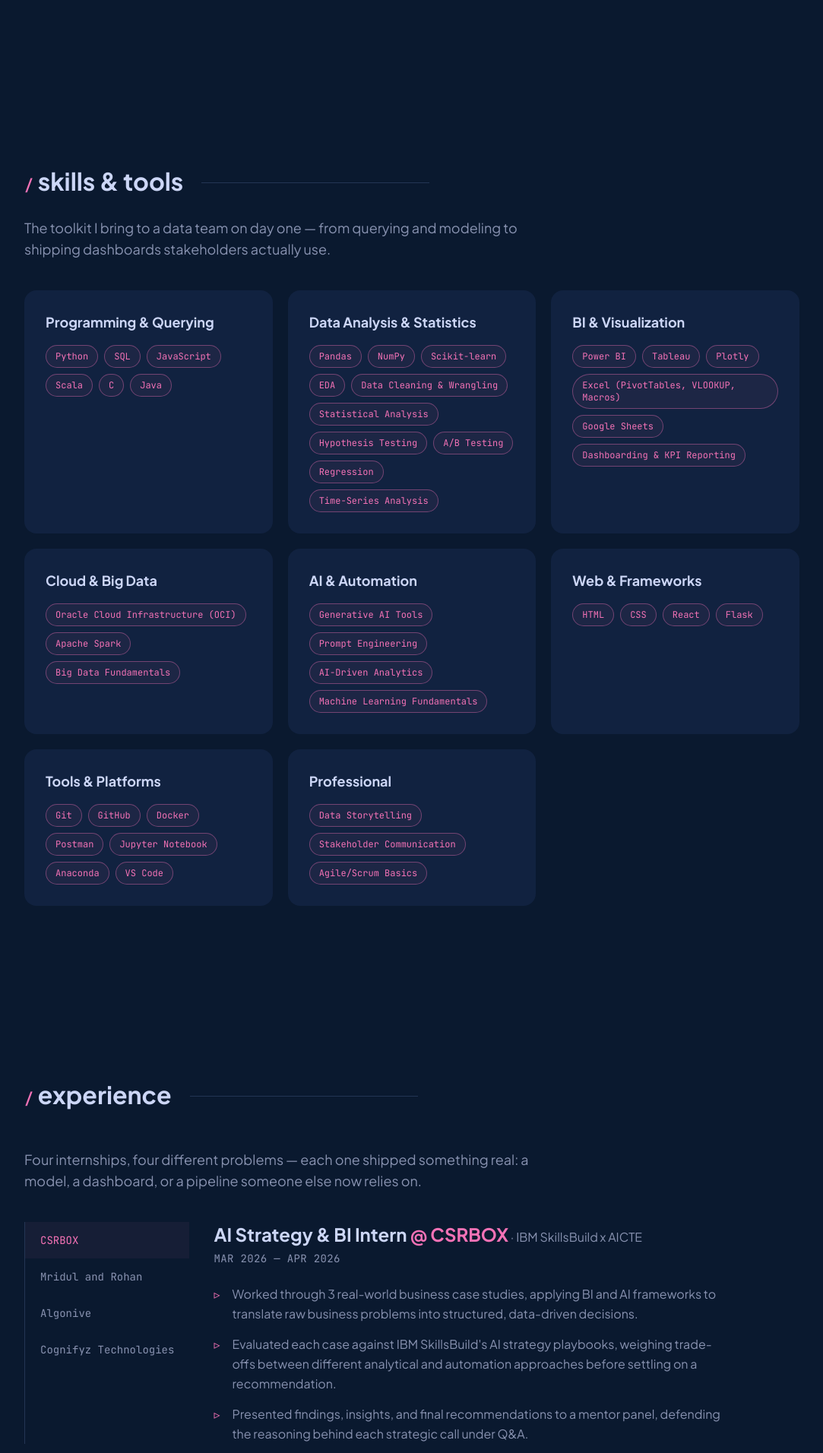
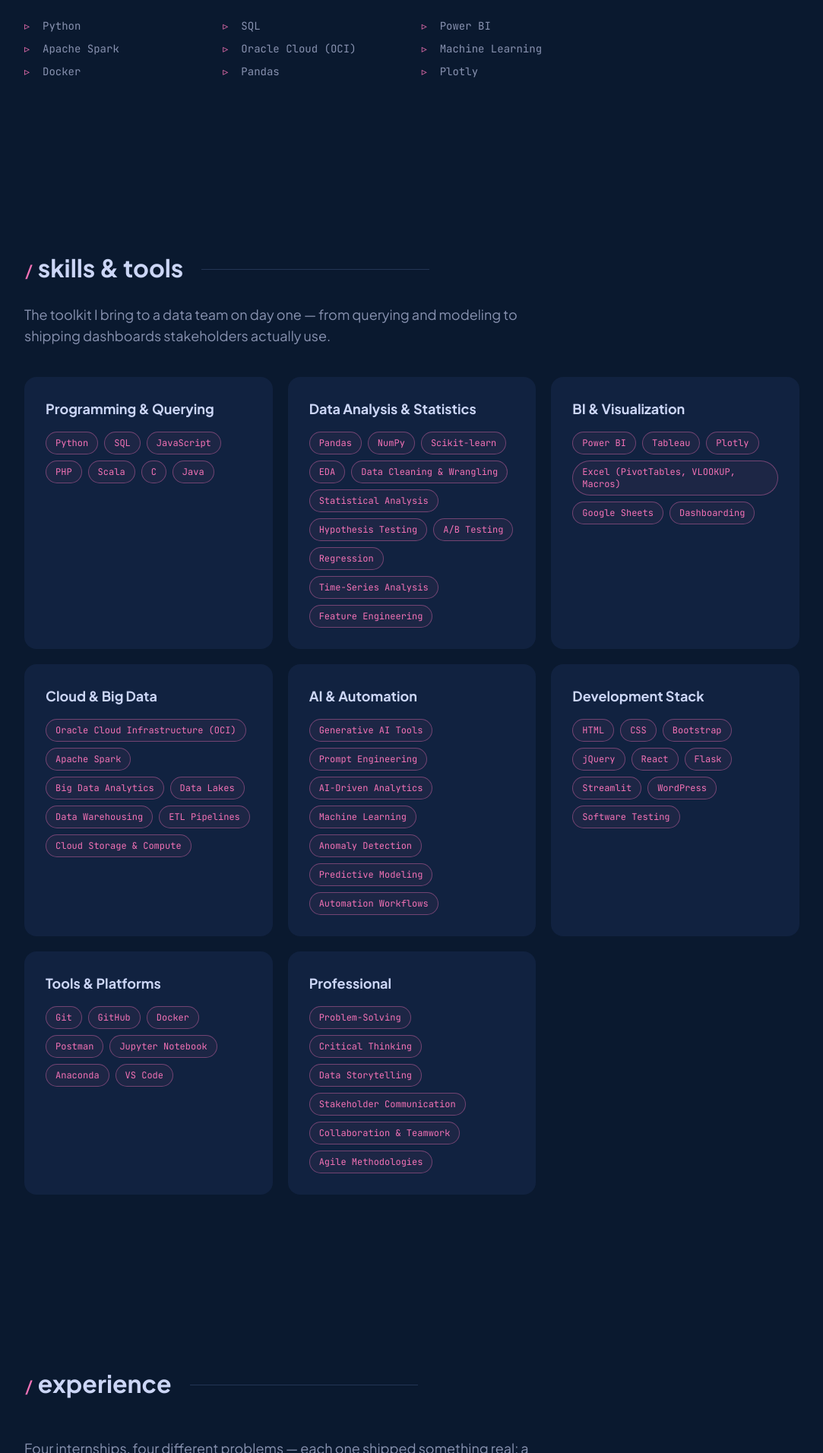
Before and after one commit to rev2018/reva-portfolio, a React (Vite) app: page / in a window 1280 px wide. Shown: the part 1532-3444 px from the top of the page at 76% size, without its empty margins (98-1181 px from the left). Built offline with nearby package versions, Linux system fonts and the light colour scheme.

Commit message:
Fix portfolio content

```diff
--- a/src/data/content.js
+++ b/src/data/content.js
@@ -14,67 +14,46 @@
   linkedin: "https://www.linkedin.com/in/reva-saxena-61bb33342",
   resumeUrl: "/Reva_Saxena_Resume.pdf",
   bio: [
-    "I'm a data analyst and final-year BCA student based in Jaipur, India, currently rounding out four internships spanning data analytics, AI/BI strategy, and Python development. I'm drawn to the full lifecycle of a data problem: pulling and cleaning the data, building the model or pipeline behind it, and packaging the result into something a stakeholder can actually act on.",
-    "Across those internships, I've built predictive models and anomaly-detection workflows on transactional datasets with 25,000+ rows, shipped real-time dashboards in Python, Plotly, and SQL that gave teams live visibility into key business metrics, and automated data-validation pipelines that cut manual prep time by roughly a third. I've also spent time on the AI-strategy side, working through business case studies with BI and AI frameworks to turn ambiguous problems into clear recommendations.",
-    "I'm currently completing advanced diplomas in data analytics alongside my BCA, holding certifications from J.P. Morgan, Accenture, IBM, and Oracle Cloud Infrastructure. I'm actively looking for data analyst or data science roles where I can keep working close to the data — and close to the decisions it's meant to inform.",
+    "I’m a final-year BCA student and aspiring Data Analyst who enjoys turning raw, messy data into insights that drive better decisions. Whether it’s cleaning datasets, building predictive models, designing analytics pipelines, or creating interactive dashboards, I enjoy solving problems across the entire data lifecycle—from collecting information to delivering something stakeholders can confidently act on.",
+    "Through multiple internships spanning data analytics, AI/BI strategy, Python development, and web development, I’ve worked on projects involving 25,000+ row transactional datasets, developed anomaly detection and predictive modelling workflows, built real-time dashboards using Python, Plotly, and SQL, and automated data validation processes that reduced manual effort while improving data quality. Beyond the technical implementation, I enjoy understanding the business context behind the numbers and translating complex findings into practical recommendations.",
+    "Alongside my BCA, I’m pursuing advanced studies in Data Analytics while continuously strengthening my skills through industry programmes from J.P. Morgan, Accenture, IBM, and Oracle Cloud Infrastructure. I’m particularly interested in Data Analytics, Business Intelligence, and Data Science roles where I can combine analytical thinking, technical problem-solving, and effective communication to build solutions that create measurable business impact.",
   ],
   techStack: [
-    "Python",
-    "SQL",
-    "Power BI",
-    "Tableau",
-    "Pandas & NumPy",
-    "Scikit-learn",
-  ],
+  "Python",
+  "SQL",
+  "Power BI",
+  "Apache Spark",
+  "Oracle Cloud (OCI)",
+  "Machine Learning",
+  "Docker",
+  "Pandas",
+  "Plotly",]
 };
 
 export const skillGroups = [
   {
     title: "Programming & Querying",
-    skills: ["Python", "SQL", "JavaScript", "Scala", "C", "Java"],
+    skills: ["Python", "SQL", "JavaScript", "PHP", "Scala", "C", "Java"],
   },
   {
     title: "Data Analysis & Statistics",
-    skills: [
-      "Pandas",
-      "NumPy",
-      "Scikit-learn",
-      "EDA",
-      "Data Cleaning & Wrangling",
-      "Statistical Analysis",
-      "Hypothesis Testing",
-      "A/B Testing",
-      "Regression",
-      "Time-Series Analysis",
-    ],
+    skills: ["Pandas","NumPy","Scikit-learn","EDA", "Data Cleaning & Wrangling","Statistical Analysis","Hypothesis Testing","A/B Testing","Regression","Time-Series Analysis","Feature Engineering"],
   },
   {
     title: "BI & Visualization",
-    skills: [
-      "Power BI",
-      "Tableau",
-      "Plotly",
-      "Excel (PivotTables, VLOOKUP, Macros)",
-      "Google Sheets",
-      "Dashboarding & KPI Reporting",
-    ],
+    skills: ["Power BI","Tableau","Plotly","Excel (PivotTables, VLOOKUP, Macros)","Google Sheets","Dashboarding",],
   },
   {
     title: "Cloud & Big Data",
-    skills: ["Oracle Cloud Infrastructure (OCI)", "Apache Spark", "Big Data Fundamentals"],
+    skills: ["Oracle Cloud Infrastructure (OCI)", "Apache Spark", "Big Data Analytics", "Data Lakes", "Data Warehousing", "ETL Pipelines", "Cloud Storage & Compute"],
   },
   {
     title: "AI & Automation",
-    skills: [
-      "Generative AI Tools",
-      "Prompt Engineering",
-      "AI-Driven Analytics",
-      "Machine Learning Fundamentals",
-    ],
+    skills: ["Generative AI Tools","Prompt Engineering","AI-Driven Analytics","Machine Learning","Anomaly Detection","Predictive Modeling","Automation Workflows"],
   },
   {
-    title: "Web & Frameworks",
-    skills: ["HTML", "CSS", "React", "Flask"],
+    title: "Development Stack",
+    skills: ["HTML", "CSS", "Bootstrap", "jQuery", "React", "Flask", "Streamlit", "WordPress", "Software Testing"],
   },
   {
     title: "Tools & Platforms",
@@ -82,7 +61,7 @@
   },
   {
     title: "Professional",
-    skills: ["Data Storytelling", "Stakeholder Communication", "Agile/Scrum Basics"],
+    skills: ["Problem-Solving", "Critical Thinking", "Data Storytelling", "Stakeholder Communication", "Collaboration & Teamwork", "Agile Methodologies"],
   },
 ];
 
@@ -93,9 +72,10 @@
     title: "AI Strategy & BI Intern",
     duration: "Mar 2026 — Apr 2026",
     points: [
-      "Worked through 3 real-world business case studies, applying BI and AI frameworks to translate raw business problems into structured, data-driven decisions.",
-      "Evaluated each case against IBM SkillsBuild's AI strategy playbooks, weighing trade-offs between different analytical and automation approaches before settling on a recommendation.",
-      "Presented findings, insights, and final recommendations to a mentor panel, defending the reasoning behind each strategic call under Q&A.",
+      "Analysed 3 real-world business case studies using Business Intelligence and AI frameworks to transform complex business challenges into structured, data-driven strategies.",
+      "Evaluated multiple AI adoption and analytics approaches by assessing feasibility, business impact, and implementation trade-offs before recommending the most effective solution.",
+      "Presented strategic insights and recommendations to an industry mentor panel, clearly justifying analytical decisions and responding to technical and business-focused discussions.",
+      "Mapped business requirements to AI and BI solution architectures, identifying suitable analytical approaches for improving decision-making and operational efficiency.",
     ],
   },
   {
@@ -104,10 +84,10 @@
     title: "Website Developer Intern",
     duration: "Sept 2025 — Oct 2025",
     points: [
-      "Converted 10+ UI design mockups into responsive, functional website pages, working closely from spec to catch spacing, alignment, and breakpoint issues before handoff.",
-      "Improved cross-browser compatibility by testing and patching layout inconsistencies across Chrome, Firefox, and Safari.",
-      "Cut page-load time by roughly 20% through CSS optimization, image handling, and DevTools/DOM debugging.",
-      "Collaborated directly with the design team to flag mockup elements that wouldn't translate well to responsive layouts, and proposed practical fixes.",
+      "Translated 10+ UI design mockups into responsive, production-ready web pages, ensuring pixel-perfect implementation across multiple screen sizes and devices.",
+      "Enhanced cross-browser compatibility by identifying and resolving layout inconsistencies across Chrome, Firefox, and Safari, delivering a consistent user experience.",
+      "Optimized website performance through CSS refinement, image optimization, and DevTools-based debugging, reducing page-load time by approximately 20%.",
+      "Collaborated with designers to bridge design and development, identifying responsive design challenges early and proposing practical, user-centric solutions.",
     ],
   },
   {
@@ -140,15 +120,15 @@
 export const projects = [
   {
     title: "Dynamic Pricing System",
-    desc: "An end-to-end demand-based pricing engine: engineered features from product, seasonal, and customer-behavior signals, then trained a predictive model that recommends real-time price adjustments as those inputs change. Built and deployed as an interactive Streamlit app so pricing scenarios can be tested live.",
-    tech: ["Python", "Machine Learning", "Feature Engineering", "Streamlit"],
+    desc: "Built an end-to-end machine learning pricing engine that analyses product attributes, seasonal demand, and customer behaviour to recommend dynamic price adjustments. Engineered predictive features, trained a pricing model, and deployed the solution as an interactive Streamlit application for real-time scenario analysis and pricing optimization.",
+    tech: ["Python", "Pandas", "NumPy", "Scikit-learn", "Streamlit"],
     demo: "https://dynamic-pricing-system-57pfa36vwafwytsxqvstfg.streamlit.app/",
     image: dynamicPricingImg,
     featured: true,
   },
   {
     title: "Password Strength Analyzer",
-    desc: "A real-time password strength evaluator that scores entropy and estimated crack time as you type, checks against a full requirements checklist, and visualizes character composition — all client-side, with nothing stored or sent.",
+    desc: "Built an interactive password security analyzer that evaluates password strength using entropy calculations, regex-based validation, and common password detection. The application provides real-time security feedback, estimates brute-force crack time, and includes a secure password generator, all within a responsive, user-friendly interface, and visualizes character composition — all client-side, with nothing stored or sent.",
     tech: ["HTML", "CSS", "JavaScript"],
     demo: "https://password-strength-analyser.netlify.app/",
     image: passwordStrengthImg,
```
